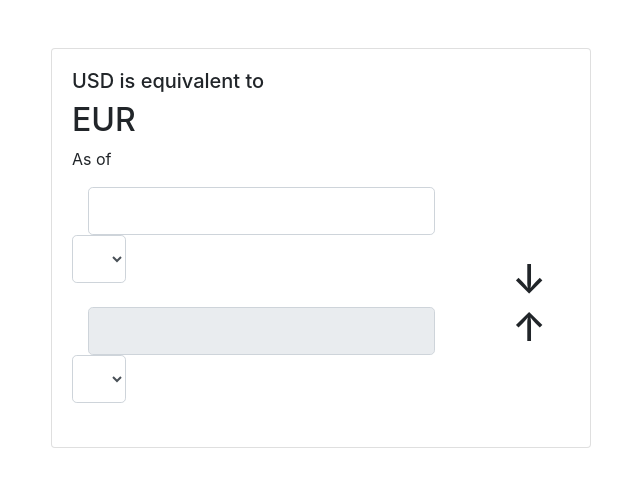
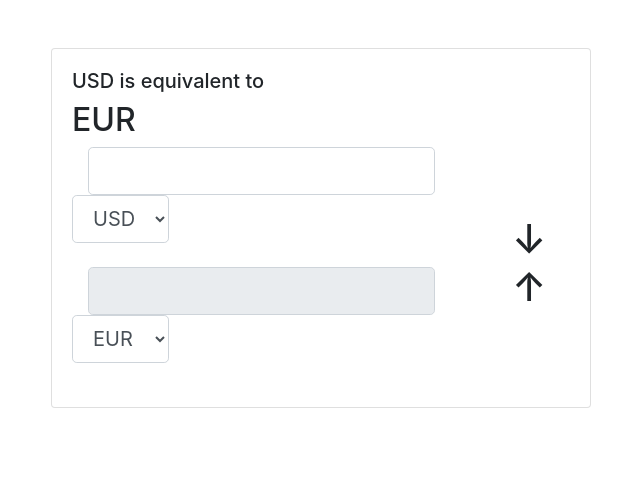
Before and after one commit to anushkachauhxn/reactjs_currencyconverter, a React (Create React App) app: page / in a window 1280 px wide. Shown: the top 484 px of the page, without its empty margins (319-959 px from the left). Built offline with nearby package versions, Linux system fonts and the light colour scheme.

Commit message:
Removed 'date' variable from app. The new api does not provide the date of the data.

```diff
--- a/src/App.js
+++ b/src/App.js
@@ -10,7 +10,6 @@ class App extends Component {
         amount: '',
         convertTo: 'EUR',
         result: '',
-        date: ''
     }
   }
 
@@ -85,7 +84,7 @@ class App extends Component {
   }
 
   render() {
-    const { currencies, base, amount, convertTo, result, date } = this.state;
+    const { currencies, base, amount, convertTo, result } = this.state;
     return (
       <div className="container my-5">
         <div className="row">
@@ -94,7 +93,6 @@ class App extends Component {
 
               <h5>{amount} {base} is equivalent to</h5>
               <h2>{result === null ? '...' : result} {convertTo}</h2>
-              <p>As of {date}</p>
 
               <div className="row">
                 <div className="col-sm-10">
@@ -110,11 +108,11 @@ class App extends Component {
                       onChange={this.handleSelect}
                       className="form-control form-control-lg"
                     >
-                      {currencies.map((currency) => {
+                      {currencies.map((currency) =>
                         <option key={currency} value={currency}>
                           {currency}
                         </option>
-                      })}
+                      )}
                     </select>
                   </form>
 
@@ -128,11 +126,11 @@ class App extends Component {
                       onChange={this.handleSelect}
                       className="form-control form-control-lg"
                     >
-                      {currencies.map((currency) => {
+                      {currencies.map((currency) =>
                         <option key={currency} value={currency}>
                           {currency}
                         </option>
-                      })}
+                      )}
                     </select>
                   </form>
                 </div>
```
